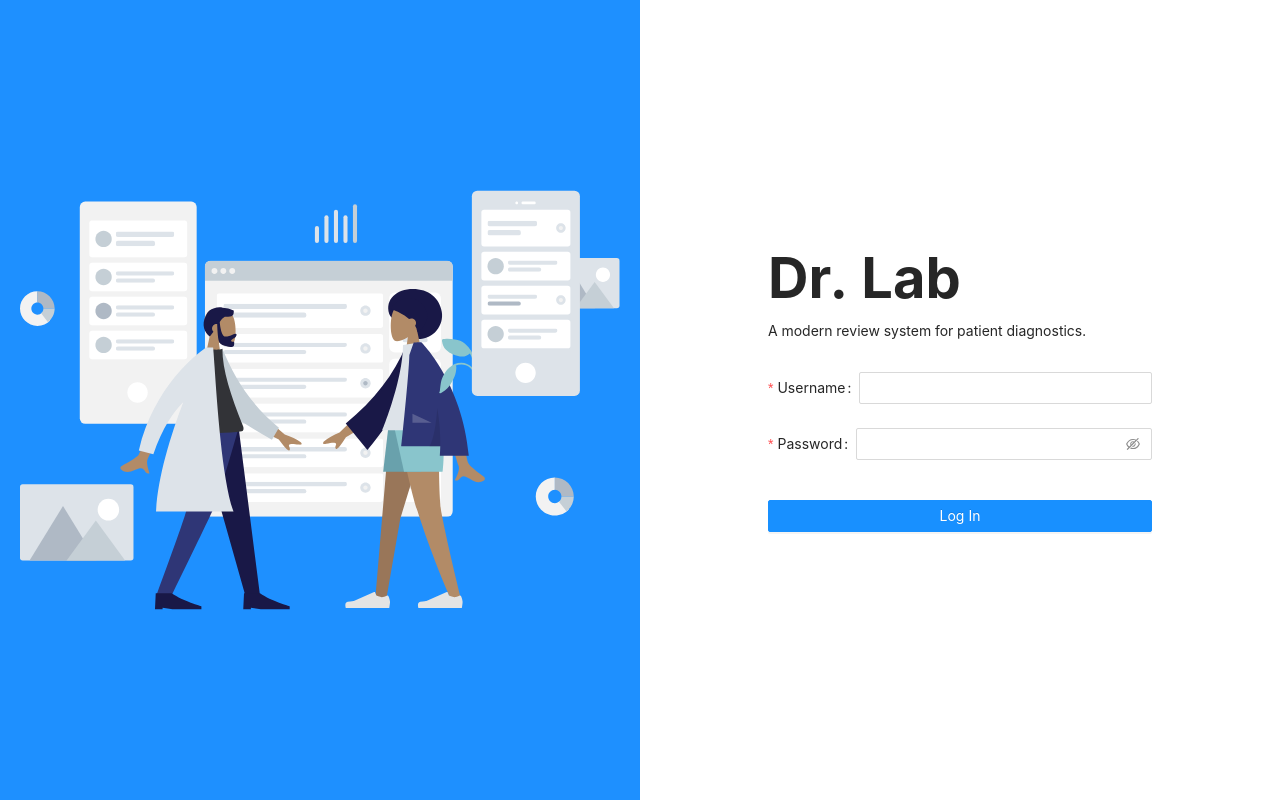
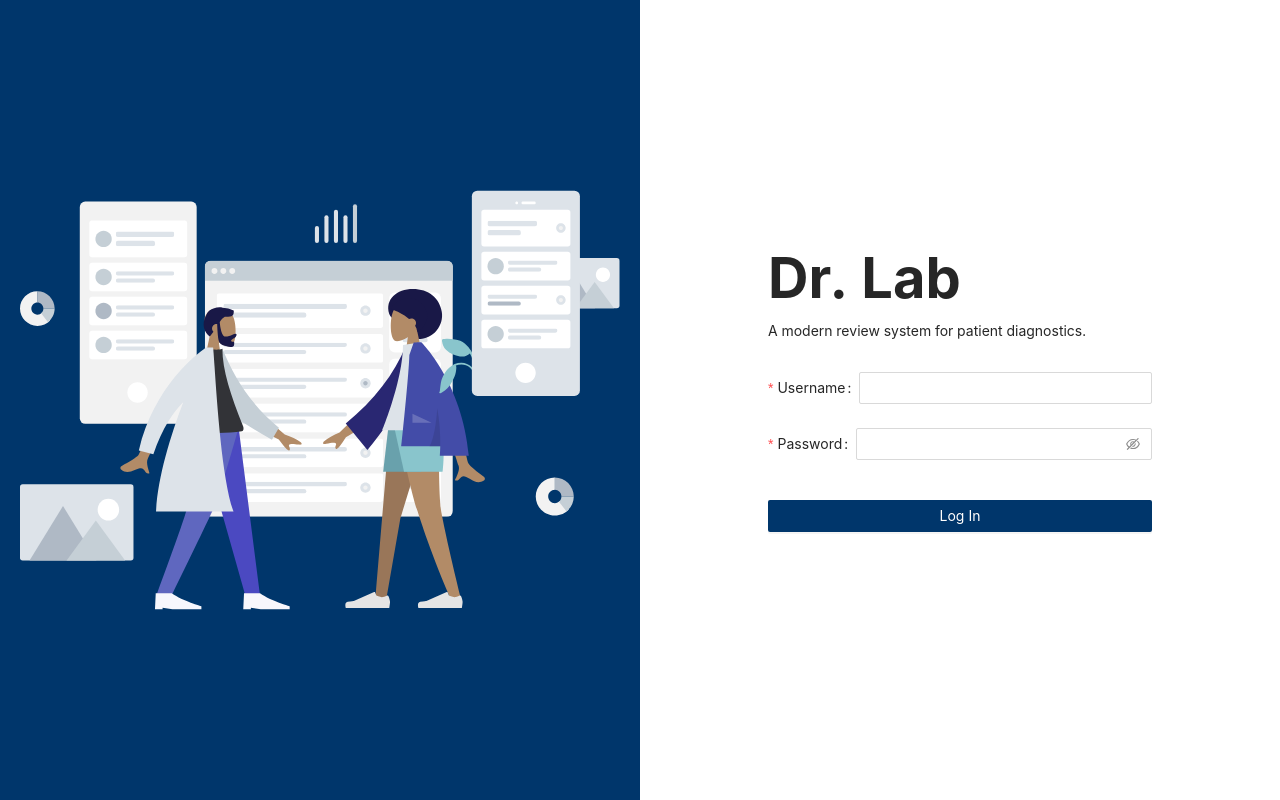
Before and after one commit to Astatium5/dr-lab, a React (Create React App) app in the folder client/: page / in a window 1280 px wide. Built offline with nearby package versions, Linux system fonts and the light colour scheme.

Commit message:
Changed blue color

```diff
--- a/client/src/scss/App.scss
+++ b/client/src/scss/App.scss
@@ -9,7 +9,7 @@
   }
 
   .landing-image {
-    background-color: dodgerblue;
+    background-color: hsl(210, 100%, 21%);
   }
 
   .landing-login > div {
--- a/client/src/scss/landing.scss
+++ b/client/src/scss/landing.scss
@@ -18,5 +18,7 @@
   .btn-submit {
     margin-top: 16px;
     width: 100%;
+    background-color: hsl(210, 100%, 21%);
+    border: none;
   }
 }
```
Also changed, not shown: client/src/assets/landing.svg.
